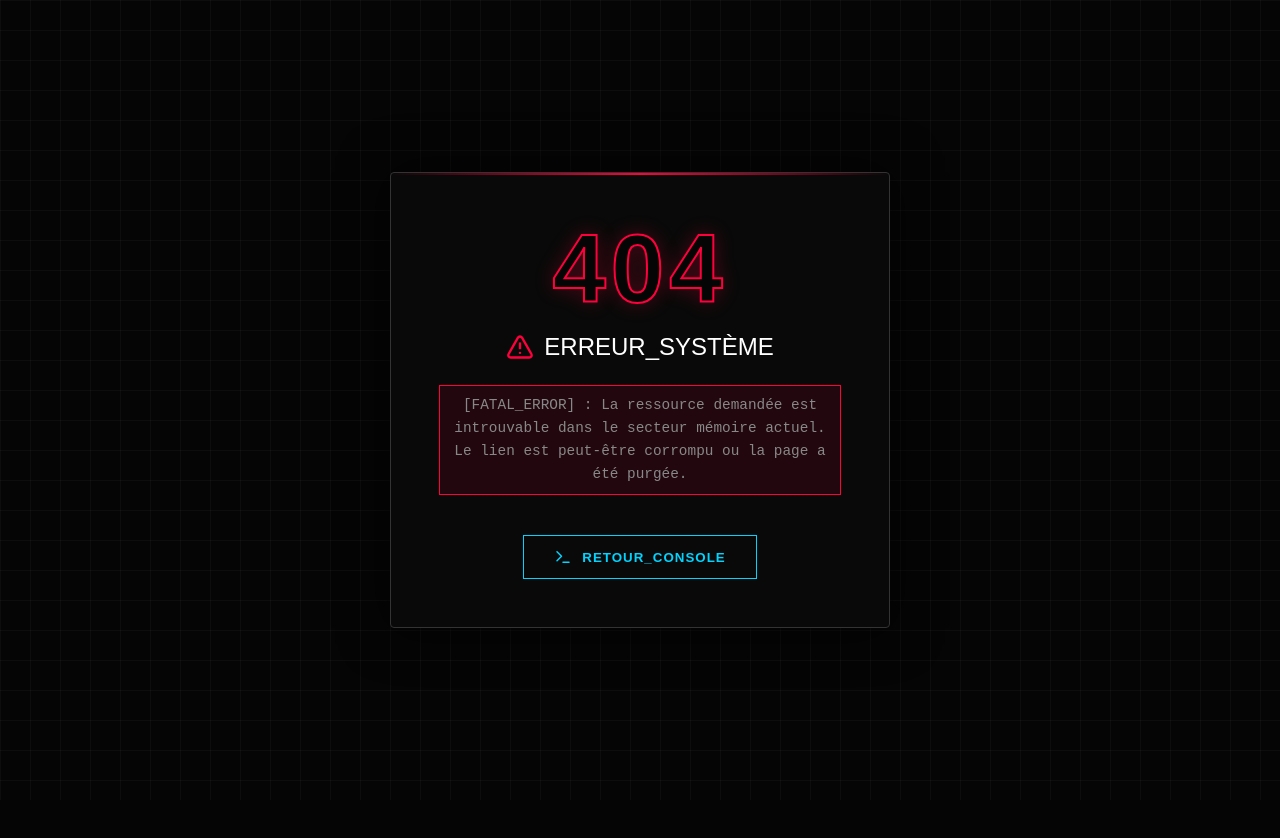
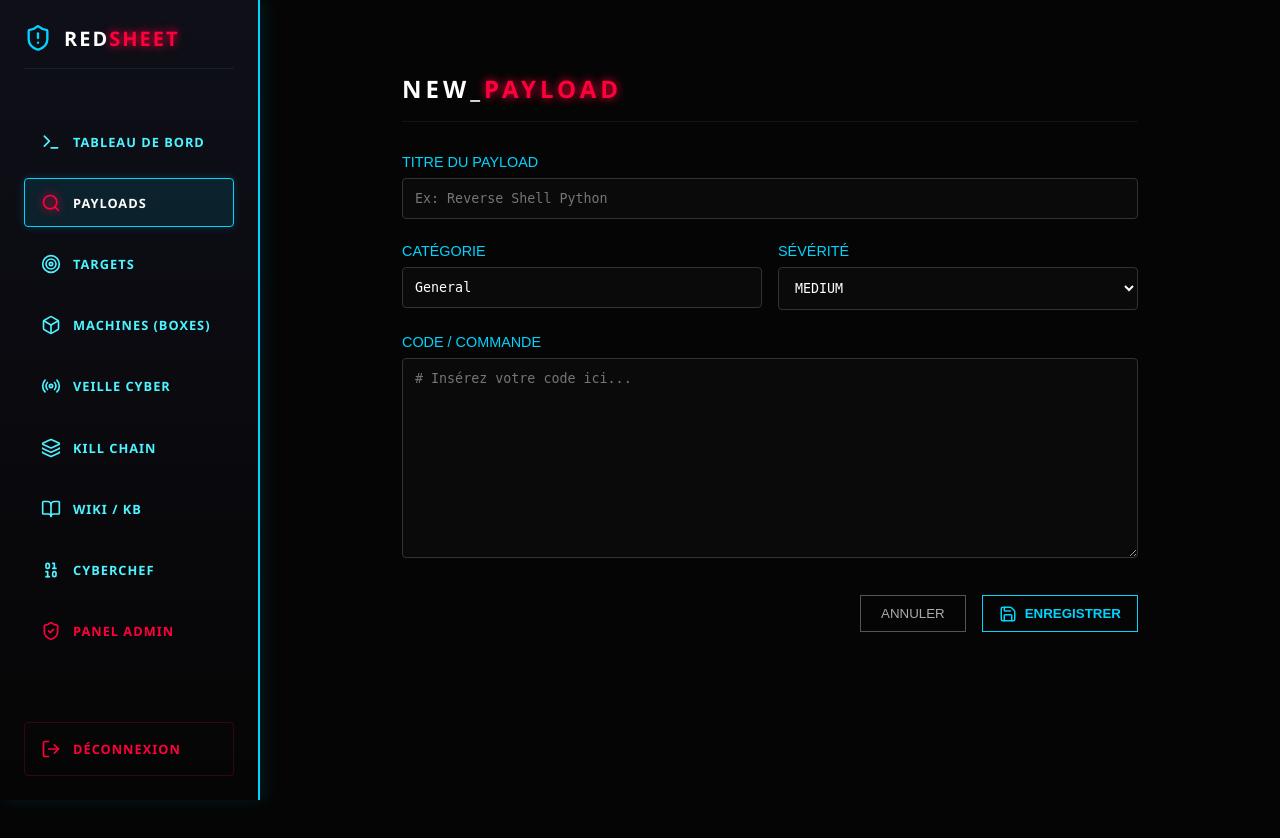
Before and after one commit to zkerkeb-class/projet-final-front-clearmind, a React (Vite) app: page /payloads/add in a window 1280 px wide. Before the commit this address had no page. Before the commit the page ends 800 px from the top, so only its background shows below. Built offline with nearby package versions, Linux system fonts and the light colour scheme; sample sign-in values are in the browser's storage.

Commit message:
ajusted css, and editpayload

```diff
--- a/src/App.jsx
+++ b/src/App.jsx
@@ -7,6 +7,7 @@ import Targets from './pages/Targets';
 import Boxes from './pages/Boxes';
 import News from './pages/News';
 import Wiki from './pages/Wiki/Wiki';
+import EditPayloads from './pages/Payloads/EditPayloads';
 import KillChain from './pages/Methodology/KillChain';
 import ToolDetail from './pages/Tools/ToolDetail';
 import AddTool from './pages/Tools/AddTool';
@@ -36,6 +37,15 @@ function App() {
         }>
           <Route path="/dashboard" element={<Dashboard />} />
           <Route path="/payloads" element={<Payloads />} />
+
+          {/* Routes Payloads Protégées (Pentester & Admin) */}
+          <Route path="/payloads/add" element={
+            <ProtectedRoute allowedRoles={[ROLES.PENTESTER, ROLES.ADMIN]}><EditPayloads /></ProtectedRoute>
+          } />
+          <Route path="/payloads/edit/:id" element={
+            <ProtectedRoute allowedRoles={[ROLES.PENTESTER, ROLES.ADMIN]}><EditPayloads /></ProtectedRoute>
+          } />
+
           <Route path="/targets" element={<Targets />} />
           <Route path="/boxes" element={<Boxes />} />
           <Route path="/boxes/:id" element={<BoxDetail />} />
--- a/src/components/ConfirmationModal/ConfirmationModal.css
+++ b/src/components/ConfirmationModal/ConfirmationModal.css
@@ -49,6 +49,20 @@
   justify-content: center;
 }
 
+.confirm-btn {
+  transition: all 0.3s ease;
+}
+
+.confirm-btn.cancel:hover {
+  border-color: #fff !important;
+  color: #fff !important;
+}
+
+.confirm-btn.confirm:hover {
+  box-shadow: 0 0 15px #ff003c;
+  filter: brightness(1.1);
+}
+
 @keyframes fadeIn {
   from { opacity: 0; transform: scale(0.95); }
   to { opacity: 1; transform: scale(1); }
--- /dev/null
+++ b/src/pages/Payloads/EditPayloads.css
@@ -0,0 +1,58 @@
+.edit-payload-container {
+  padding: 2rem;
+  color: #fff;
+  max-width: 800px;
+  margin: 0 auto;
+}
+
+.form-group {
+  margin-bottom: 1.5rem;
+}
+
+.form-group label {
+  display: block;
+  margin-bottom: 0.5rem;
+  color: #00d4ff;
+  font-family: 'Orbitron', sans-serif;
+  font-size: 0.9rem;
+}
+
+.form-input, .form-select, .form-textarea {
+  width: 100%;
+  padding: 12px;
+  background: #0a0a0a;
+  border: 1px solid #333;
+  color: #fff;
+  font-family: 'monospace';
+  border-radius: 4px;
+  transition: border-color 0.3s;
+}
+
+.form-input:focus, .form-select:focus, .form-textarea:focus {
+  outline: none;
+  border-color: #00d4ff;
+  box-shadow: 0 0 10px rgba(0, 212, 255, 0.1);
+}
+
+.form-textarea {
+  min-height: 200px;
+  resize: vertical;
+}
+
+.form-actions {
+  display: flex;
+  justify-content: flex-end;
+  gap: 1rem;
+  margin-top: 2rem;
+}
+
+.cancel-btn {
+  background: transparent;
+  border: 1px solid #555;
+  color: #aaa;
+  padding: 10px 20px;
+  cursor: pointer;
+  transition: 0.3s;
+}
+
+.cancel-btn:hover { border-color: #fff; color: #fff; }
--- /dev/null
+++ b/src/pages/Payloads/EditPayloads.jsx
@@ -0,0 +1,115 @@
+import React, { useState, useEffect } from 'react';
+import { useNavigate, useParams } from 'react-router-dom';
+import api from '../../api/axios';
+import { Save, X, AlertTriangle } from 'lucide-react';
+import { PAYLOAD_SEVERITIES } from '../../utils/constants';
+import { useToast } from '../../components/Toast/ToastContext';
+import './EditPayloads.css';
+
+const EditPayloads = () => {
+  const { id } = useParams();
+  const navigate = useNavigate();
+  const { success, error: toastError } = useToast();
+  const isEditMode = !!id;
+
+  const [formData, setFormData] = useState({
+    title: '',
+    category: 'General',
+    severity: PAYLOAD_SEVERITIES.MEDIUM,
+    code: ''
+  });
+  const [loading, setLoading] = useState(false);
+  const [error, setError] = useState(null);
+
+  useEffect(() => {
+    if (isEditMode) {
+      const fetchPayload = async () => {
+        try {
+          const res = await api.get(`/payloads/${encodeURIComponent(id)}`);
+          // Adapter selon la structure de retour de l'API (res.data.data.payload ou res.data.data)
+          const payload = res.data.data.payload || res.data.data;
+          setFormData({
+            title: payload.title,
+            category: payload.category,
+            severity: payload.severity,
+            code: payload.code
+          });
+        } catch (err) {
+          setError("Impossible de charger le payload.");
+          toastError("Erreur de chargement");
+        }
+      };
+      fetchPayload();
+    }
+  }, [id, isEditMode]);
+
+  const handleSubmit = async (e) => {
+    e.preventDefault();
+    setLoading(true);
+    try {
+      if (isEditMode) {
+        await api.patch(`/payloads/${id}`, formData);
+        success("PAYLOAD MIS À JOUR");
+      } else {
+        await api.post('/payloads', formData);
+        success("NOUVEAU PAYLOAD CRÉÉ");
+      }
+      navigate('/payloads');
+    } catch (err) {
+      setError(err.response?.data?.message || "Une erreur est survenue.");
+      toastError("Échec de l'enregistrement");
+    } finally {
+      setLoading(false);
+    }
+  };
+
+  return (
+    <div className="edit-payload-container">
+      <header className="page-header">
+        <h2 className="page-title">{isEditMode ? 'EDIT_' : 'NEW_'}<span>PAYLOAD</span></h2>
+      </header>
+
+      {error && (
+        <div className="error-banner" style={{ background: 'rgba(255, 0, 60, 0.1)', border: '1px solid #ff003c', color: '#ff003c', padding: '1rem', marginBottom: '1.5rem', display: 'flex', alignItems: 'center', gap: '10px' }}>
+          <AlertTriangle size={20} />
+          {error}
+        </div>
+      )}
+
+      <form onSubmit={handleSubmit}>
+        <div className="form-group">
+          <label>TITRE DU PAYLOAD</label>
+          <input type="text" className="form-input" required value={formData.title} onChange={(e) => setFormData({...formData, title: e.target.value})} placeholder="Ex: Reverse Shell Python" />
+        </div>
+
+        <div className="form-group" style={{ display: 'grid', gridTemplateColumns: '1fr 1fr', gap: '1rem' }}>
+          <div>
+            <label>CATÉGORIE</label>
+            <input type="text" className="form-input" required value={formData.category} onChange={(e) => setFormData({...formData, category: e.target.value})} placeholder="Ex: RCE, XSS, SQLi" />
+          </div>
+          <div>
+            <label>SÉVÉRITÉ</label>
+            <select className="form-select" value={formData.severity} onChange={(e) => setFormData({...formData, severity: e.target.value})}>
+              <option value={PAYLOAD_SEVERITIES.LOW}>LOW</option>
+              <option value={PAYLOAD_SEVERITIES.MEDIUM}>MEDIUM</option>
+              <option value={PAYLOAD_SEVERITIES.HIGH}>HIGH</option>
+              <option value={PAYLOAD_SEVERITIES.CRITICAL}>CRITICAL</option>
+            </select>
+          </div>
+        </div>
+
+        <div className="form-group">
+          <label>CODE / COMMANDE</label>
+          <textarea className="form-textarea" required value={formData.code} onChange={(e) => setFormData({...formData, code: e.target.value})} placeholder="# Insérez votre code ici..." spellCheck="false"></textarea>
+        </div>
+
+        <div className="form-actions">
+          <button type="button" className="cancel-btn" onClick={() => navigate('/payloads')}>ANNULER</button>
+          <button type="submit" className="add-btn" disabled={loading}><Save size={18} /> {loading ? 'SAUVEGARDE...' : 'ENREGISTRER'}</button>
+        </div>
+      </form>
+    </div>
+  );
+};
+
+export default EditPayloads;
--- a/src/pages/Payloads/Payloads.css
+++ b/src/pages/Payloads/Payloads.css
@@ -87,7 +87,7 @@
 .payload-badge {
   position: absolute;
   top: 0;
-  right: 0;
+  left: 0; /* Déplacé à gauche pour ne pas gêner les boutons d'action */
   background: #00d4ff;
   color: #000;
   font-size: 0.6rem;
@@ -121,6 +121,13 @@
 
 .copy-btn:hover { color: #00d4ff; }
 
+.payload-footer {
+  margin-top: 1rem;
+  display: flex;
+  justify-content: flex-end;
+  font-size: 0.8rem;
+}
+
 /* --- RESPONSIVE --- */
 @media (max-width: 768px) {
   .page-header {
--- a/src/pages/Payloads/Payloads.jsx
+++ b/src/pages/Payloads/Payloads.jsx
@@ -1,19 +1,36 @@
 import React, { useState, useEffect } from 'react';
+import { useNavigate } from 'react-router-dom';
 import api from '../../api/axios';
-import { Copy, Terminal, Search, Plus, AlertTriangle, X } from 'lucide-react';
-import PayloadModal from '../../components/PayloadModal';
+import { Copy, Terminal, Search, Plus, AlertTriangle, X, Pencil, Trash2 } from 'lucide-react';
 import './Payloads.css';
 import { PAYLOAD_SEVERITIES, ROLES } from '../../utils/constants';
 import Skeleton from '../../components/Skeleton/Skeleton';
 import { getUserRole } from '../../utils/auth';
+import { useToast } from '../../components/Toast/ToastContext';
+import ConfirmationModal from '../../components/ConfirmationModal/ConfirmationModal';
 
 const Payloads = () => {
+  const navigate = useNavigate();
   const [payloads, setPayloads] = useState([]);
   const [searchTerm, setSearchTerm] = useState(""); // État pour la recherche
   const [loading, setLoading] = useState(true);
-  const [isModalOpen, setIsModalOpen] = useState(false);
   const [error, setError] = useState(null);
+  const [payloadToDelete, setPayloadToDelete] = useState(null);
   const userRole = getUserRole();
+  const { success, info } = useToast();
+
+  // Récupération de l'ID utilisateur depuis le token pour vérifier la propriété
+  const getUserId = () => {
+    const token = localStorage.getItem('token');
+    if (!token) return null;
+    try {
+      const payload = JSON.parse(atob(token.split('.')[1]));
+      return payload.id;
+    } catch (e) {
+      return null;
+    }
+  };
+  const userId = getUserId();
 
   useEffect(() => {
     const fetchPayloads = async () => {
@@ -44,12 +61,36 @@ const Payloads = () => {
     // Tu pourrais ajouter un petit toast "Copied!" ici
   };
 
+  const handleEdit = (payload) => {
+    navigate(`/payloads/edit/${payload._id}`);
+  };
+
+  const confirmDelete = (id) => {
+    setPayloadToDelete(id);
+  };
+
+  const executeDeletePayload = async () => {
+    try {
+      await api.delete(`/payloads/${payloadToDelete}`);
+      setPayloads(payloads.filter(p => p._id !== payloadToDelete));
+      info("PAYLOAD SUPPRIMÉ");
+    } catch (err) {
+      setError("IMPOSSIBLE DE SUPPRIMER LE PAYLOAD.");
+    }
+    setPayloadToDelete(null);
+  };
+
+  const isOwner = (payload) => {
+    if (userRole === ROLES.ADMIN) return true;
+    return payload.author === userId || (payload.author && payload.author._id === userId);
+  };
+
   return (
     <div className="payloads-container">
       <header className="page-header">
         <h2 className="page-title">DB_<span>PAYLOADS</span></h2>
         {(userRole === ROLES.PENTESTER || userRole === ROLES.ADMIN) && (
-          <button className="add-btn" onClick={() => setIsModalOpen(true)}>
+          <button className="add-btn" onClick={() => navigate('/payloads/add')}>
             <Plus size={18} /> Nouveau Payload
           </button>
         )}
@@ -80,6 +121,16 @@ const Payloads = () => {
         ) : filteredPayloads.length > 0 ? (
           filteredPayloads.map((p) => (
             <div key={p._id} className="payload-card">
+              {isOwner(p) && (
+                <div className="payload-actions" style={{ position: 'absolute', top: '10px', right: '10px', display: 'flex', gap: '8px' }}>
+                  <button onClick={() => handleEdit(p)} style={{ background: 'transparent', border: 'none', cursor: 'pointer', color: '#ffa500' }}>
+                    <Pencil size={14} />
+                  </button>
+                  <button onClick={() => confirmDelete(p._id)} style={{ background: 'transparent', border: 'none', cursor: 'pointer', color: '#555' }} className="hover-red">
+                    <Trash2 size={14} />
+                  </button>
+                </div>
+              )}
               <div className="payload-badge">{p.category}</div>
               <h3 className="payload-name">{p.title}</h3>
               <div className="code-box">
@@ -114,10 +165,12 @@ const Payloads = () => {
         )}
       </div>
 
-      <PayloadModal
-        isOpen={isModalOpen}
-        onClose={() => setIsModalOpen(false)}
-        onPayloadAdded={(newPayload) => setPayloads([newPayload, ...payloads])}
+      <ConfirmationModal
+        isOpen={!!payloadToDelete}
+        onClose={() => setPayloadToDelete(null)}
+        onConfirm={executeDeletePayload}
+        title="SUPPRESSION_PAYLOAD"
+        message="Voulez-vous vraiment supprimer ce vecteur d'attaque de la base ?"
       />
 
       {/* MODALE D'ERREUR */}
```
